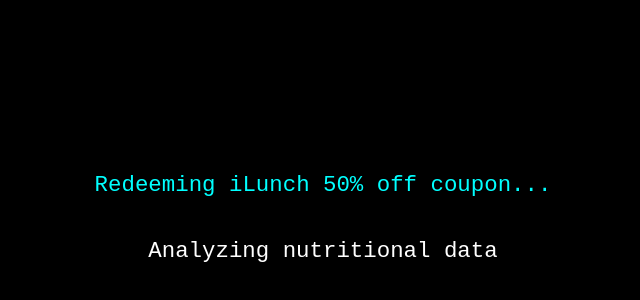
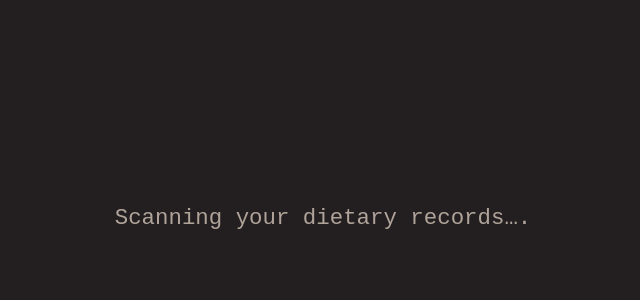
Before and after one commit to HountedAi/haunted-coupon, a plain HTML site: page index.html in a window 1280 px wide. Shown: the part 190-490 px from the top of the page, without its empty margins (317-957 px from the left). Drawn offline with Linux system fonts and the light colour scheme.

Commit message:
Update index.html

```diff
--- a/index.html
+++ b/index.html
@@ -3,11 +3,11 @@
 <head>
   <meta charset="UTF-8" />
   <meta name="viewport" content="width=device-width, initial-scale=1.0" />
-  <title>iLunch Coupon</title>
+  <title>COWI iLunch Coupon</title>
   <style>
     body {
-      background-color: black;
-      color: #00ffcc;
+      background-color: #231f20; /* near-black background */
+      color: #ebe5da; /* Warm Grey 1 default */
       font-family: "Courier New", monospace;
       display: flex;
       flex-direction: column;
@@ -19,73 +19,94 @@
     }
 
     .hidden { display: none; }
+    .message { margin: 20px 0; font-size: 1.4rem; }
 
-    .glitch {
-      color: #ff3b3b;
-      text-shadow: 1px 1px #ff6b00, -1px -1px #ff3b3b;
-      animation: mildGlitch 2s infinite;
-    }
+    /* Smooth fade-ins */
+    .fade-in { animation: fadeIn 1.2s ease forwards; opacity:0; }
+    @keyframes fadeIn { from { opacity:0; } to { opacity:1; } }
 
-    @keyframes mildGlitch {
-      0% { text-shadow: 1px 1px #ff6b00, -1px -1px #ff3b3b; }
-      50% { text-shadow: -1px 0 #ff6b00, 1px 0 #ff3b3b; }
-      100% { text-shadow: 1px -1px #ff6b00, -1px 1px #ff3b3b; }
-    }
-
-    .fade-in { animation: fadeIn 1.5s ease forwards; }
-    @keyframes fadeIn { from { opacity: 0; } to { opacity: 1; } }
-
-    .blink { animation: blink 0.9s step-start infinite; }
+    /* Blinking for loading effect */
+    .blink { animation: blink 0.8s step-start infinite; }
     @keyframes blink { 50% { opacity: 0; } }
 
-    .message { margin: 20px 0; font-size: 1.4rem; }
-
-    #msg1 { color: #00ffff; }
-    #msg2a { color: white; }
-    #msg3 { color: #00ff00; font-weight: bold; }
-    #finalMsg { color: #ff3b3b; font-weight: bold; }
-
-    #dots { color: white; }
+    /* Colors following COWI palette */
+    .stage1 { color: #d0c7bd; } /* Warm Grey 3 */
+    .stage2 { color: #b0a49a; } /* Warm Grey 5 */
+    .complete { color: #00ff66; font-weight: bold; } /* green confirmation */
+    .final { color: #F04E23; font-weight: bold; } /* COWI orange for final line */
+    #dots { color: #d0c7bd; }
   </style>
 </head>
 <body>
-  <div id="msg1" class="message hidden">Redeeming iLunch 50% off coupon...</div>
-  <div id="msg2a" class="message hidden">Analyzing nutritional data<span id="dots">...</span></div>
-  <div id="msg3" class="message hidden fade-in">System analysis complete.</div>
-  <div id="finalMsg" class="message hidden  fade-in"></div>
+  <div id="msg1" class="message hidden stage1">Redeeming iLunch 50% off<span id="dots1">...</span></div>
+  <div id="msg2" class="message hidden stage2">Scanning your dietary records…<span id="dots2">...</span></div>
+  <div id="scanComplete" class="message hidden complete fade-in">✔ Scan complete</div>
+  <div id="finalMsg" class="message hidden final fade-in"></div>
 
   <script>
     const messages = [
       "50% off granted… in calories. You are now enrolled in the COWI SlimPlan™.",
-      "Sorry, kitchen staff has been replaced by AI. Today’s special: Human Tartare.",
-      "AI Diet Audit complete — AI recommends fasting for improved system efficiency.",
-      "Removing half your lunch. Or half of you.",
-      "Your lunch has been uploaded to the Cloud. Permanently.",
+      "Kitchen staff has been replaced by COWI AI. Today’s special: Human Tartare — 50% lean meat.",
+      "Discount confirmed — 50% fewer bites authorized.",
+      "Processing discount... removing half your lunch.",
+      "Your lunch has been uploaded to the Cloud — 50% of it was lost in transmission.",
       "Discount applied: Your sandwich now contains 50% data.",
       "AI processing complete — 50% of your nutrients transferred to upper management.",
       "Half-price meal granted. Half of you will be served later.",
       "COWI Meal Optimization Program initiated — appetite reduced by 50%.",
-      "50% of employees are now part of the menu. Congratulations."
+      "50% of employees are now part of the menu. Congratulations.",
+      "Half your lunch has been reallocated to upper management.",
+      "AI upgrade applied — you’ll only need to eat 50% as much from now on.",
+      "System efficiency mode active: hunger reduced by 50%.",
+      "COWI Wellness Protocol v2.0: You now consume half. AI consumes the rest."
     ];
 
     const randomMsg = messages[Math.floor(Math.random() * messages.length)];
-    document.getElementById("finalMsg").textContent = randomMsg;
+    const msg1 = document.getElementById("msg1");
+    const msg2 = document.getElementById("msg2");
+    const scanComplete = document.getElementById("scanComplete");
+    const finalMsg = document.getElementById("finalMsg");
+    finalMsg.textContent = randomMsg;
 
-    const dots = document.getElementById("dots");
-    let count = 0;
-    const loading = setInterval(() => {
-      count = (count + 1) % 4;
-      dots.textContent = '.'.repeat(count);
-    }, 400);
+    // Create separate blinking dots for each stage
+    const dots1 = document.getElementById("dots1");
+    const dots2 = document.getElementById("dots2");
 
-    setTimeout(() => document.getElementById("msg1").classList.remove("hidden"), 800);
-    setTimeout(() => document.getElementById("msg2a").classList.remove("hidden"), 3000);
+    let count1 = 0, count2 = 0;
+    let interval1, interval2;
+
+    // Step 1: show msg1
     setTimeout(() => {
-      document.getElementById("msg2a").classList.add("hidden");
-      clearInterval(loading);
-      document.getElementById("msg3").classList.remove("hidden");
+      msg1.classList.remove("hidden");
+      interval1 = setInterval(() => {
+        count1 = (count1 + 1) % 4;
+        dots1.textContent = '.'.repeat(count1);
+      }, 400);
+    }, 800);
+
+    // Step 2: hide msg1, show msg2
+    setTimeout(() => {
+      msg1.classList.add("hidden");
+      clearInterval(interval1);
+      msg2.classList.remove("hidden");
+      interval2 = setInterval(() => {
+        count2 = (count2 + 1) % 4;
+        dots2.textContent = '.'.repeat(count2);
+      }, 400);
+    }, 3000);
+
+    // Step 3: hide msg2, show green "Scan complete"
+    setTimeout(() => {
+      msg2.classList.add("hidden");
+      clearInterval(interval2);
+      scanComplete.classList.remove("hidden");
     }, 6000);
-    setTimeout(() => document.getElementById("finalMsg").classList.remove("hidden"), 8500);
+
+    // Step 4: hide "Scan complete" and show final message
+    setTimeout(() => {
+      scanComplete.classList.add("hidden");
+      finalMsg.classList.remove("hidden");
+    }, 8500);
   </script>
 </body>
 </html>
```
